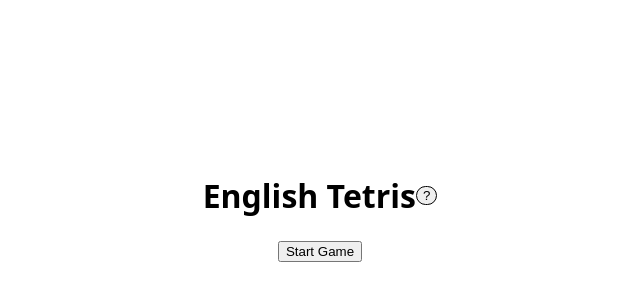
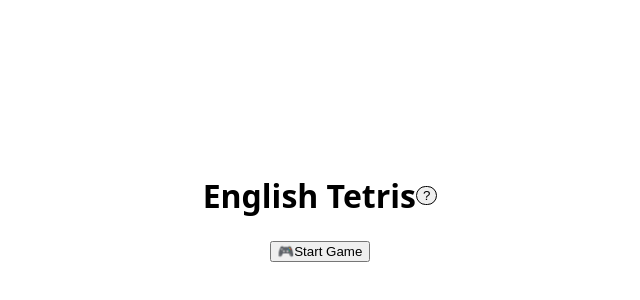
Before and after one commit to oleonardodeandrade/english-tetris, a React (Vite) app: page / in a window 1280 px wide. Shown: the part 194-494 px from the top of the page, without its empty margins (320-960 px from the left). Built offline with nearby package versions, Linux system fonts and the light colour scheme.

Commit message:
feat: improve main app buttons with new components
- Replace Start Game button with Button component
- Add game controller icon to start button
- Replace help button with IconButton component
- Maintain consistent design language across all buttons

```diff
--- a/src/App.tsx
+++ b/src/App.tsx
@@ -7,6 +7,8 @@
 import { GameOverModal } from './components/ui/GameOverModal';
 import { PauseModal } from './components/ui/PauseModal';
 import { HelpModal } from './components/ui/HelpModal';
+import { Button } from './components/ui/Button';
+import { IconButton } from './components/ui/IconButton';
 import { useGame } from './hooks/useGame';
 import { useKeyboard } from './hooks/useKeyboard';
 
@@ -38,22 +40,26 @@
         <h1 className="text-5xl font-black text-gray-900 bg-gradient-to-r from-white to-purple-100 bg-clip-text drop-shadow-2xl">
           English Tetris
         </h1>
-        <button
+        <IconButton
           onClick={() => setShowHelp(true)}
-          className="text-white hover:text-purple-100 text-2xl w-12 h-12 flex items-center justify-center rounded-full bg-white/20 backdrop-blur-sm hover:bg-white/30 transition-all duration-300 hover:scale-110 border border-white/30 shadow-lg"
+          variant="ghost"
+          size="lg"
+          icon="?"
+          aria-label="Help"
           title="Help"
-        >
-          ?
-        </button>
+        />
       </div>
 
       {gameState === 'idle' && (
-        <button
+        <Button
           onClick={startGame}
-          className="px-8 py-4 bg-white text-purple-600 font-bold rounded-2xl hover:bg-purple-50 transition-all duration-300 hover:scale-105 shadow-2xl hover:shadow-purple-500/50 text-xl"
+          variant="primary"
+          size="xl"
+          icon={<span>🎮</span>}
+          iconPosition="left"
         >
           Start Game
-        </button>
+        </Button>
       )}
 
       <GameOverModal
```
